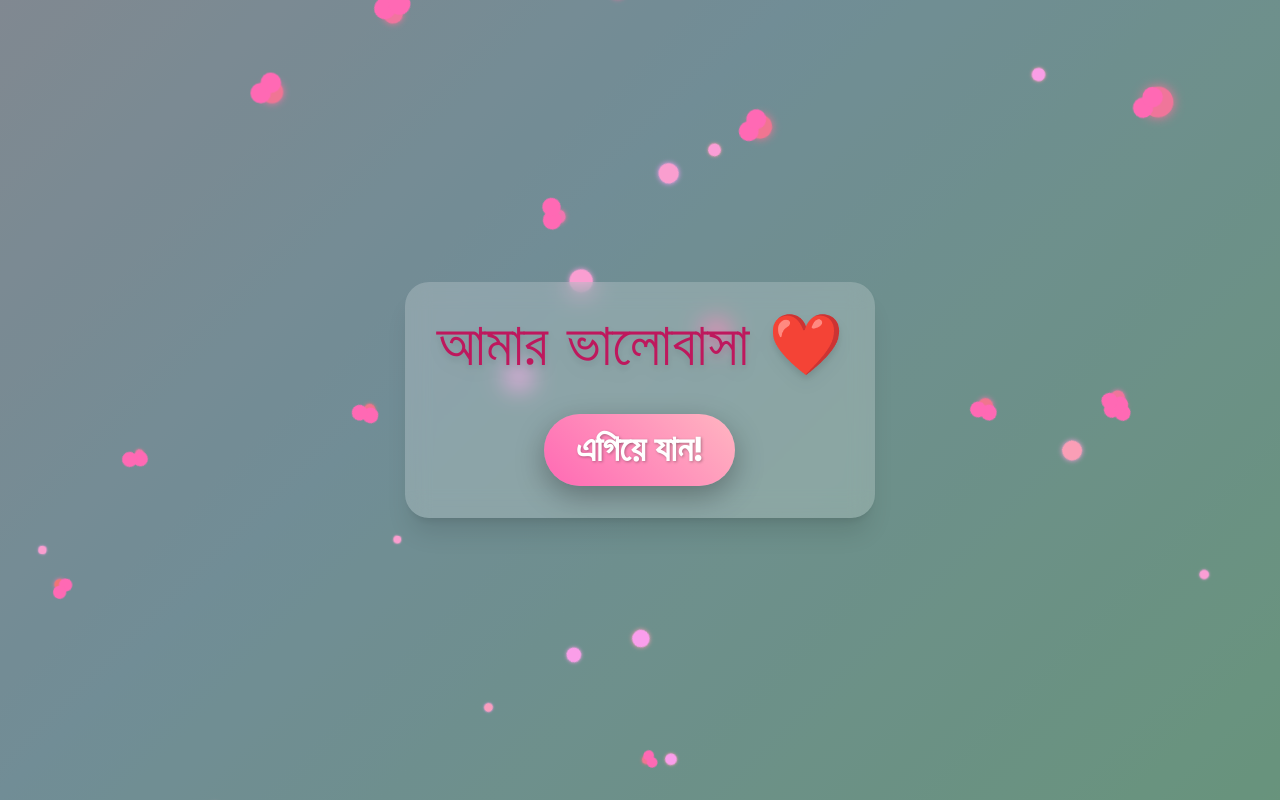
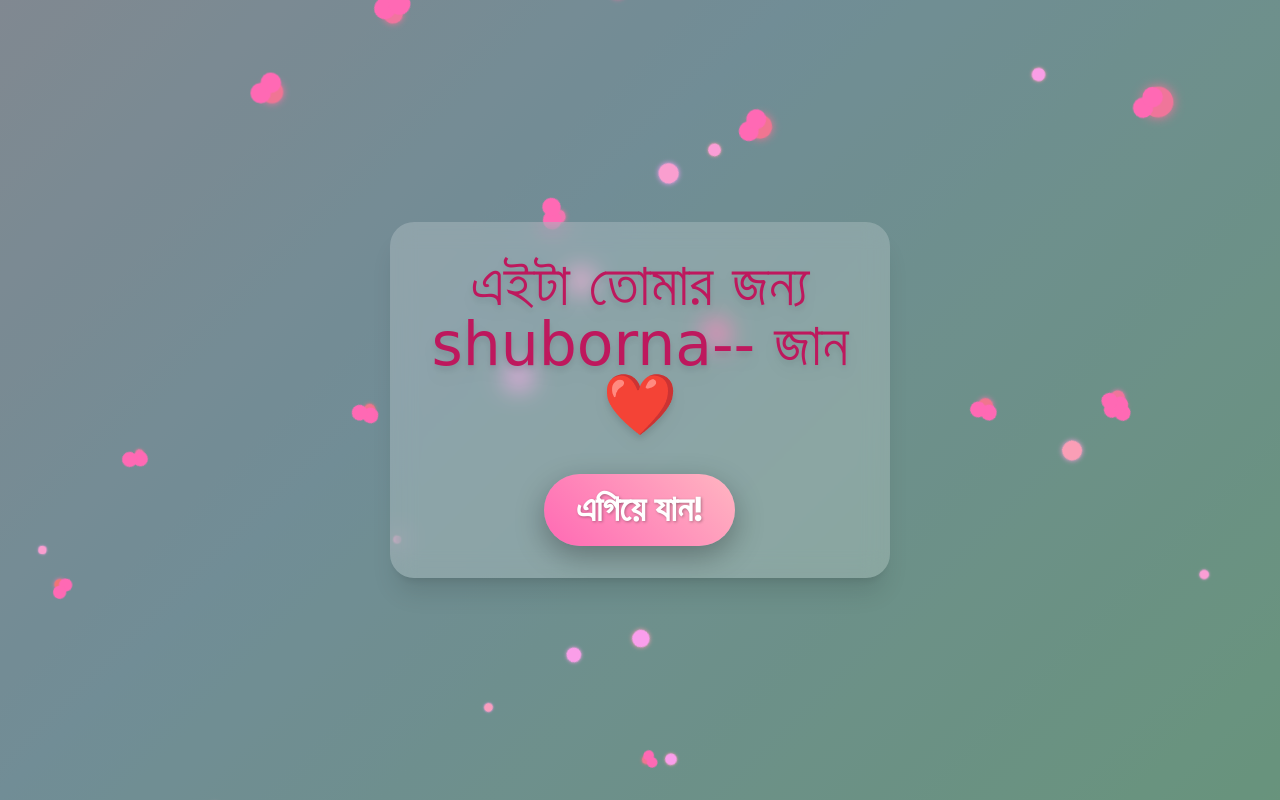
Before and after one commit to sairaxroton/for-my-cutie, a plain HTML site: page index.html in a window 1280 px wide. Drawn offline with nearby package versions, Linux system fonts and the light colour scheme; a web font is replaced by a local one.

Commit message:
Update index.html

```diff
--- a/index.html
+++ b/index.html
@@ -15,7 +15,7 @@
 <body>
   <div class="website-container">
     <div id="initialScreen" class="flex flex-col items-center justify-center text-center p-8 bg-white/20 backdrop-blur-md rounded-3xl shadow-xl transition-all duration-700 ease-in-out">
-      <h1 class="text-5xl md:text-6xl font-script text-pink-700 mb-10 animate-fade-in drop-shadow-lg font-bengali-stylish">আমার ভালোবাসা ❤️</h1>
+      <h1 class="text-5xl md:text-6xl font-script text-pink-700 mb-10 animate-fade-in drop-shadow-lg font-bengali-stylish">এইটা তোমার জন্য shuborna-- জান ❤️</h1>
       <button id="goAheadBtn" class="btn btn-primary text-3xl md:text-4xl px-8 py-4 animate-pulse-once hover:animate-none font-bengali">
         এগিয়ে যান!
       </button>
```
